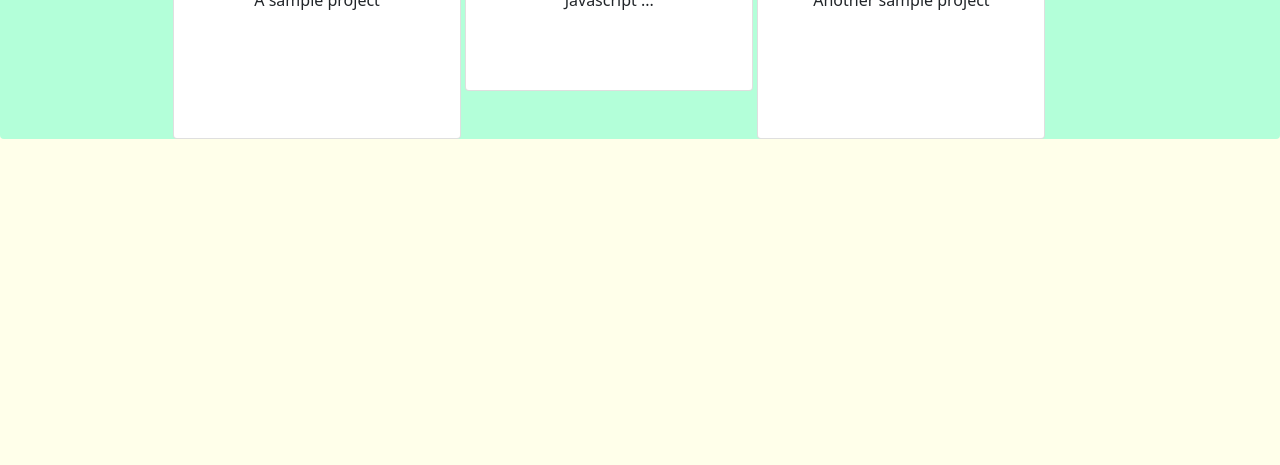
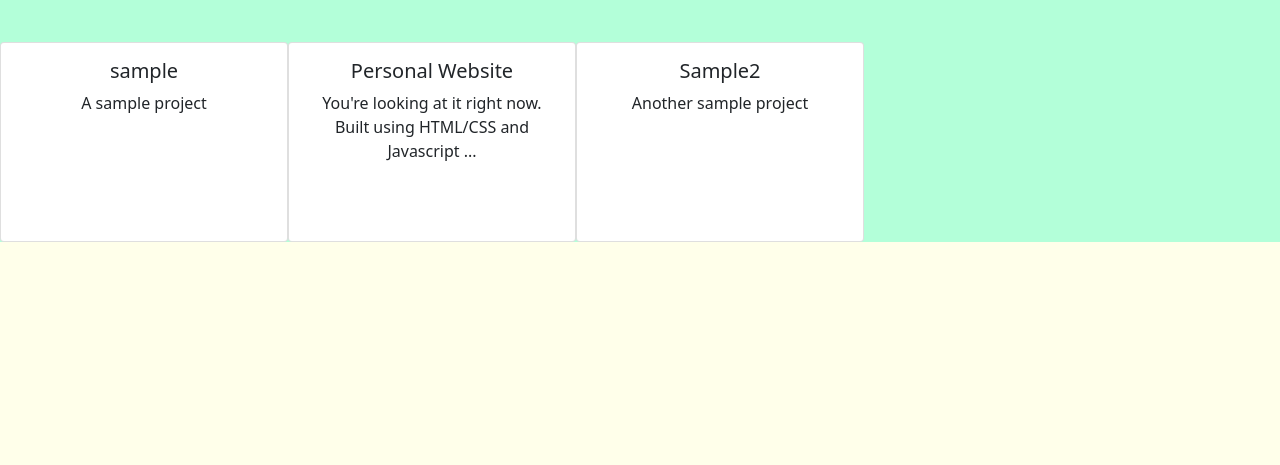
Before and after one commit to Aryan-Dang/Aryan-Dang.github.io, a plain HTML site: page index.html in a window 1280 px wide. Shown: the part 335-800 px from the top of the page. Drawn offline with nearby package versions, Linux system fonts and the light colour scheme.

Commit message:
corrects location of bootstrap classes to make projects a horizontal list

```diff
--- a/index.html
+++ b/index.html
@@ -31,11 +31,11 @@
         </div>
     </div>
     <!--TODO: Improve transition between pages-->
-    <div class="list-group list-group-horizontal projects" id="projects">
+    <div class="projects" id="projects">
         <h2 class="title center">Projects <span class="badge rounded-pill bg-dark" id="projectsBadge">0</span></h2>
 
         <!--TODO: make sample project expandable div-->
-        <div class="center" id="project-wrapper">
+        <div class="list-group list-group-horizontal center" id="project-wrapper">
         </div>
     </div>
     <script src="https://code.jquery.com/jquery-3.3.1.slim.min.js" integrity="sha384-q8i/X+965DzO0rT7abK41JStQIAqVgRVzpbzo5smXKp4YfRvH+8abtTE1Pi6jizo" crossorigin="anonymous"></script>
```
